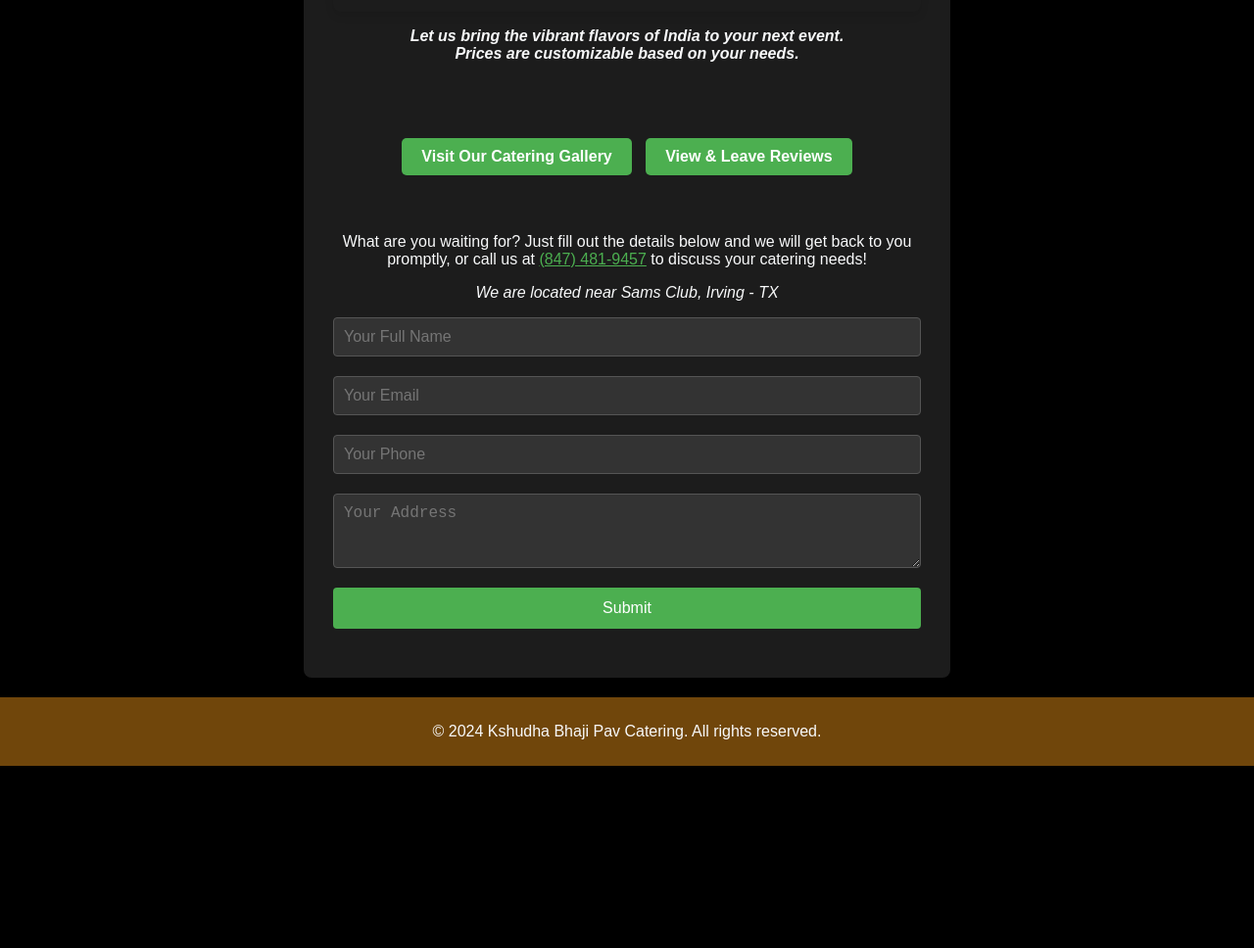
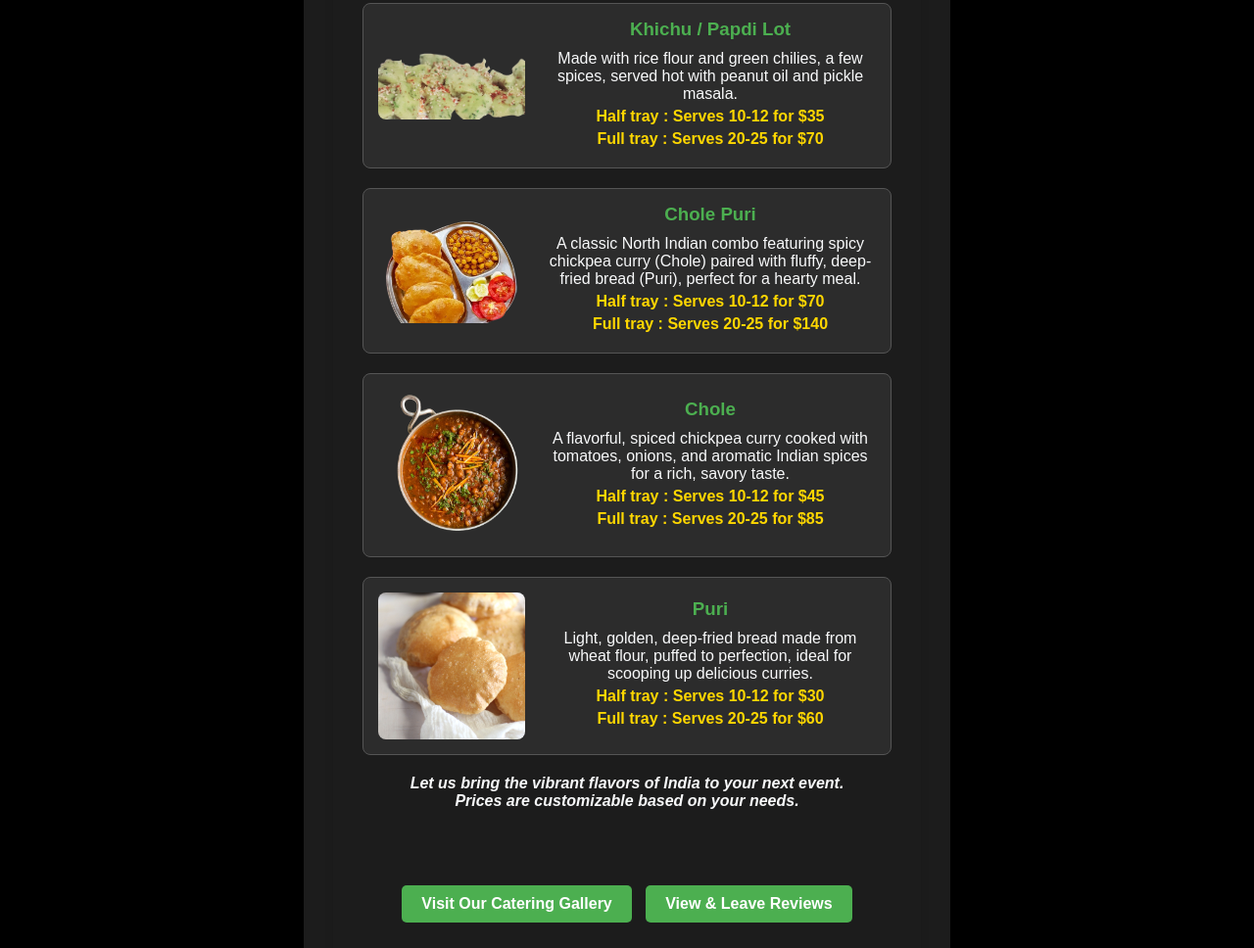
Before and after one commit to pareshkubernetes/kshudha, a website: page APP-KSHUDHA/public/index.html in a window 1280 px wide. Shown: the part 2373-3341 px from the top of the page at 98% size. Before the commit the page ends 3155 px from the top, so only its background shows below. Drawn offline with Linux system fonts and the light colour scheme.

Commit message:
added more items

```diff
--- a/APP-KSHUDHA/public/index.html
+++ b/APP-KSHUDHA/public/index.html
@@ -213,6 +213,16 @@
                         <p><span>Large : Serves 40 $280 w Chutney</span></p>
                     </div>
                 </div>
+                <!-- Tava Pulav Item -->
+                <div class="menu-item">
+                    <img src="tava-pulao1.png" alt="Tava Pulao">
+                    <div>
+                        <h3>Tava Pulao</h3>
+                        <p>Basmati rice stir-fried with vegetables and spices on a hot tava, delivering bold flavors and street-style zest.</p>
+                        <p><span>Small : Serves 10-12 $50 w Raita</span></p>
+                        <p><span>Full : Serves 20-25 $90 w Raita</span></p>
+                    </div>
+                </div>
                 <!-- Samosa Item -->
                 <div class="menu-item">
                     <img src="samosa-2.png" alt="Samosa">
@@ -252,7 +262,7 @@
                         <span>$3/pc min order 25 pieces</span>
                     </div>
                 </div>
-                <!-- Dabeli Item -->
+                <!-- Khichu Item -->
                 <div class="menu-item">
                     <img src="khichu-2.png" alt="Khichu">
                     <div>
@@ -260,9 +270,38 @@
                         <p>Made with rice flour and green chilies, a few spices, served hot with peanut oil and pickle
                             masala.</p>
                         <p><span>Half tray : Serves 10-12 for $35</span></p>
-                        <p><span>Full tray : Serves 20-25 for $ 70</span></p>
+                        <p><span>Full tray : Serves 20-25 for $70</span></p>
                     </div>
                 </div>
+                <!-- Chole Puri Item -->
+                <div class="menu-item">
+                    <img src="chole-puri1.png" alt="Chole Puri">
+                    <div>
+                        <h3>Chole Puri</h3>
+                        <p>A classic North Indian combo featuring spicy chickpea curry (Chole) paired with fluffy, deep-fried bread (Puri), perfect for a hearty meal.</p>
+                        <p><span>Half tray : Serves 10-12 for $70</span></p>
+                        <p><span>Full tray : Serves 20-25 for $140</span></p>
+                    </div>
+                </div>
+                <!-- Chole Item -->
+                <div class="menu-item">
+                    <img src="chole1.png" alt="Chole">
+                    <div>
+                        <h3>Chole</h3>
+                        <p>A flavorful, spiced chickpea curry cooked with tomatoes, onions, and aromatic Indian spices for a rich, savory taste.</p>
+                        <p><span>Half tray : Serves 10-12 for $45</span></p>
+                        <p><span>Full tray : Serves 20-25 for $85</span></p>
+                    </div>
+                </div>
+                <!-- Puri Item -->
+                <div class="menu-item">
+                    <img src="puri1.jpg" alt="Puri">
+                    <div>
+                        <h3>Puri</h3>
+                        <p>Light, golden, deep-fried bread made from wheat flour, puffed to perfection, ideal for scooping up delicious curries.</p>
+                        <p><span>Half tray : Serves 10-12 for $30</span></p>
+                        <p><span>Full tray : Serves 20-25 for $60</span></p>
+                    </div>
             </div>
             <!-- End of Menu Section -->
             <p><b><i>Let us bring the vibrant flavors of India to your next event.<br>Prices are customizable based on
```
Also changed, not shown: APP-KSHUDHA/public/chole-puri1.png (added), APP-KSHUDHA/public/chole-puri2.png (added), APP-KSHUDHA/public/chole1.png (added), APP-KSHUDHA/public/puri1.jpg (added), APP-KSHUDHA/public/tava-pulao1.png (added), APP-KSHUDHA/public/tava-pulao2.png (added), APP-KSHUDHA/public/vada-pav2.png (renamed from APP-KSHUDHA/public/vada-pau2.png), 1 other file.
